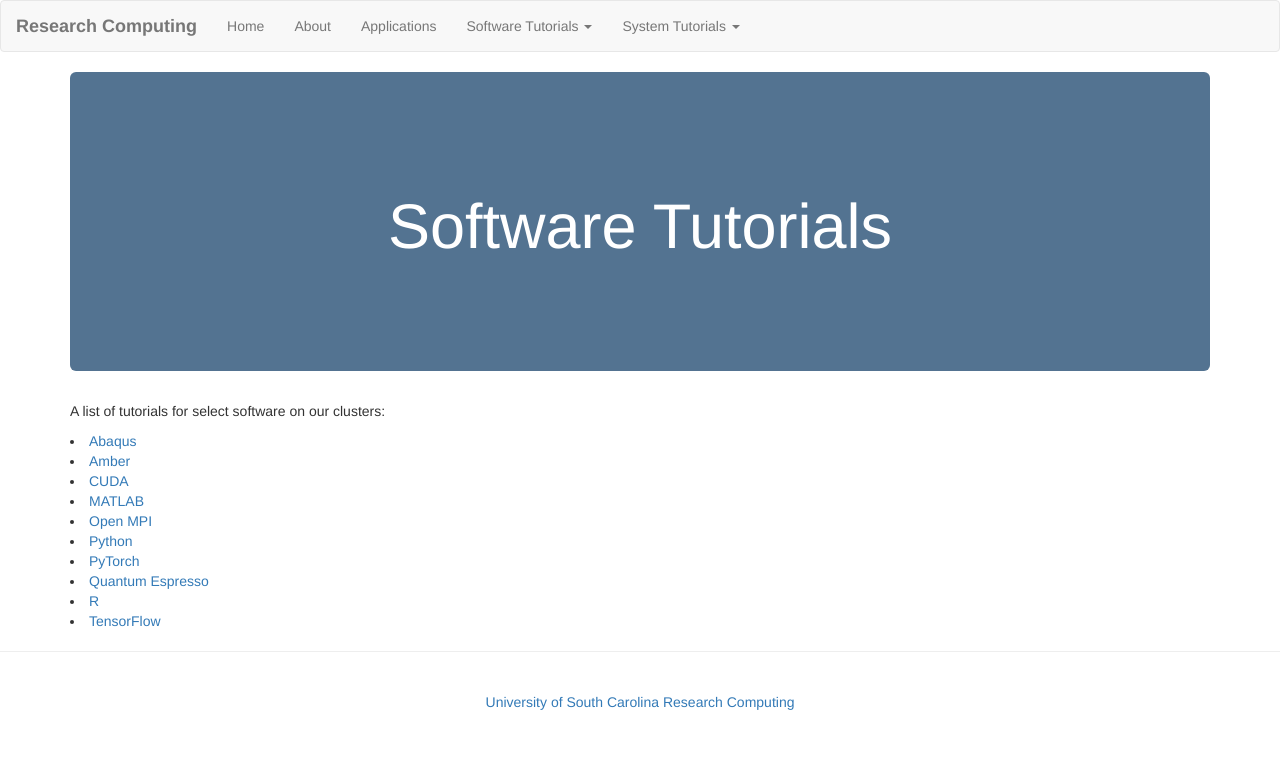
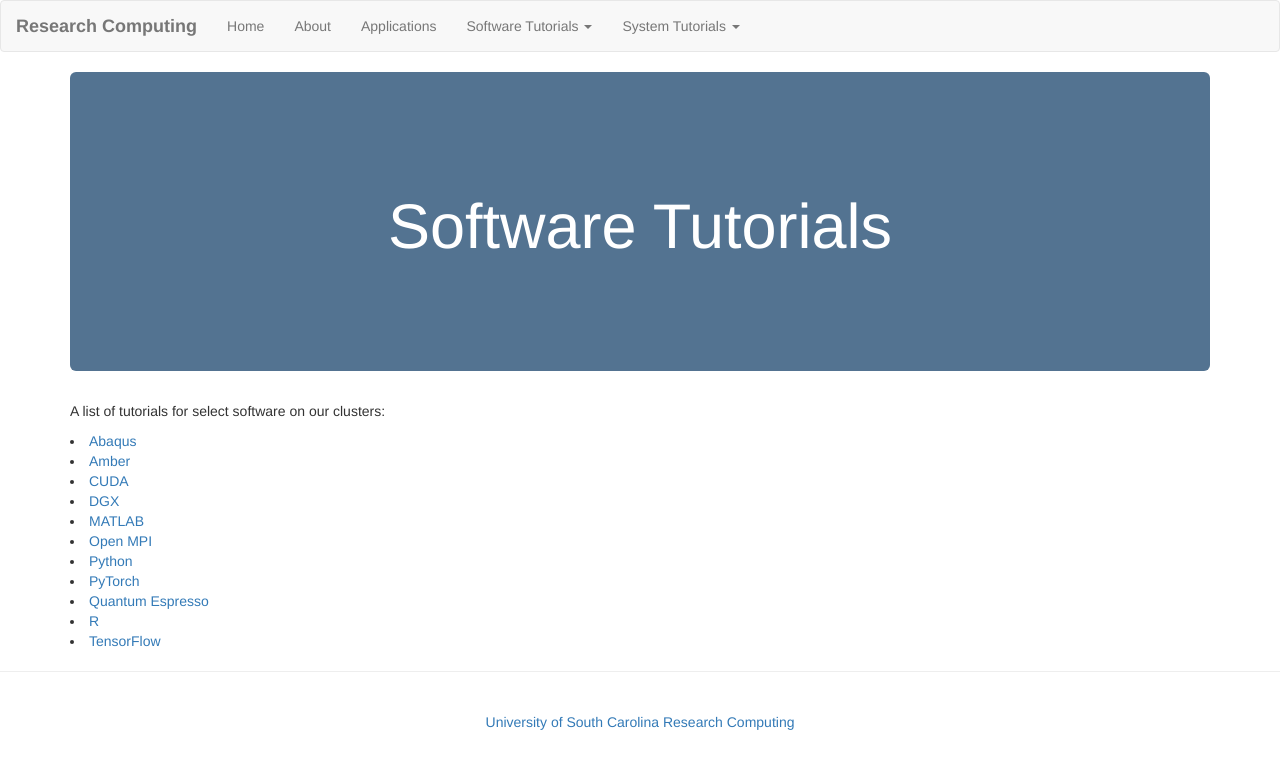
Before and after one commit to uofsc-rc/uofsc-rc.github.io, a Jekyll site: the page built from tutorials/index.html, in a window 1280 px wide. Shown: the top 769 px of the page. Built offline with Jekyll 4.4.1, drawn with Linux system fonts in a browser that asks for light colours.

Commit message:
Added DGX Tutorial into navigation

```diff
--- a/_layouts/default.html
+++ b/_layouts/default.html
@@ -26,6 +26,7 @@
                         <li {% if page.path contains "abaqus" %}class="active" {% endif %}><a href="https://uofsc-rc.github.io/tutorials/abaqus">Abaqus</a></li>
                         <li {% if page.path contains "amber" %}class="active" {% endif %}><a href="https://uofsc-rc.github.io/tutorials/amber">Amber</a></li>
                         <li {% if page.path contains "cuda" %}class="active" {% endif %}><a href="https://uofsc-rc.github.io/tutorials/cuda">CUDA</a></li>
+                        <li {% if page.path contains "dgx" %}class="active" {% endif %}><a href="https://uofsc-rc.github.io/tutorials/dgx">DGX</a></li>
                         <li {% if page.path contains "matlab" %}class="active" {% endif %}><a href="https://uofsc-rc.github.io/tutorials/matlab">MATLAB</a></li>
                         <li {% if page.path contains "open-mpi" %}class="active" {% endif %}><a href="https://uofsc-rc.github.io/tutorials/open-mpi">Open MPI</a></li>
                         <li {% if page.path contains "python" %}class="active" {% endif %}><a href="https://uofsc-rc.github.io/tutorials/python">Python</a></li>
--- a/tutorials/index.html
+++ b/tutorials/index.html
@@ -11,10 +11,11 @@
     <li><a href="https://uofsc-rc.github.io/tutorials/abaqus">Abaqus</a></li>
     <li><a href="https://uofsc-rc.github.io/tutorials/amber">Amber</a></li>
     <li><a href="https://uofsc-rc.github.io/tutorials/cuda">CUDA</a></li>
+    <li><a href="https://uofsc-rc.github.io/tutorials/dgx">DGX</a></li>
     <li><a href="https://uofsc-rc.github.io/tutorials/matlab">MATLAB</a></li>
     <li><a href="https://uofsc-rc.github.io/tutorials/open-mpi">Open MPI</a></li>
     <li><a href="https://uofsc-rc.github.io/tutorials/python">Python</a></li>
-     <li><a href="https://uofsc-rc.github.io/tutorials/pytorch">PyTorch</a></li>
+    <li><a href="https://uofsc-rc.github.io/tutorials/pytorch">PyTorch</a></li>
     <li><a href="https://uofsc-rc.github.io/tutorials/qe">Quantum Espresso</a></li>
     <li><a href="https://uofsc-rc.github.io/tutorials/R">R</a></li>
     <li><a href="https://uofsc-rc.github.io/tutorials/tensorflow">TensorFlow</a></li>
```
